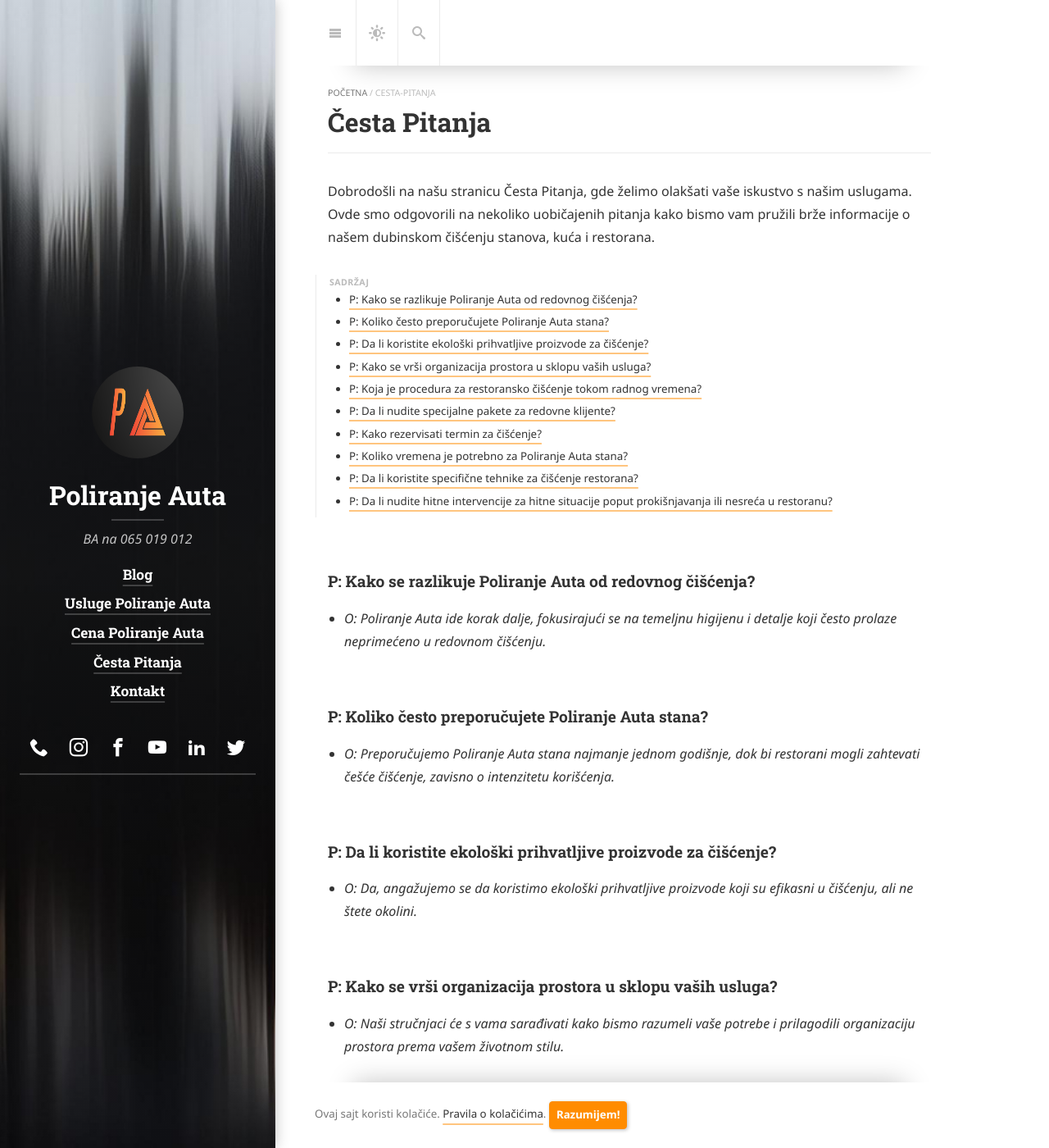
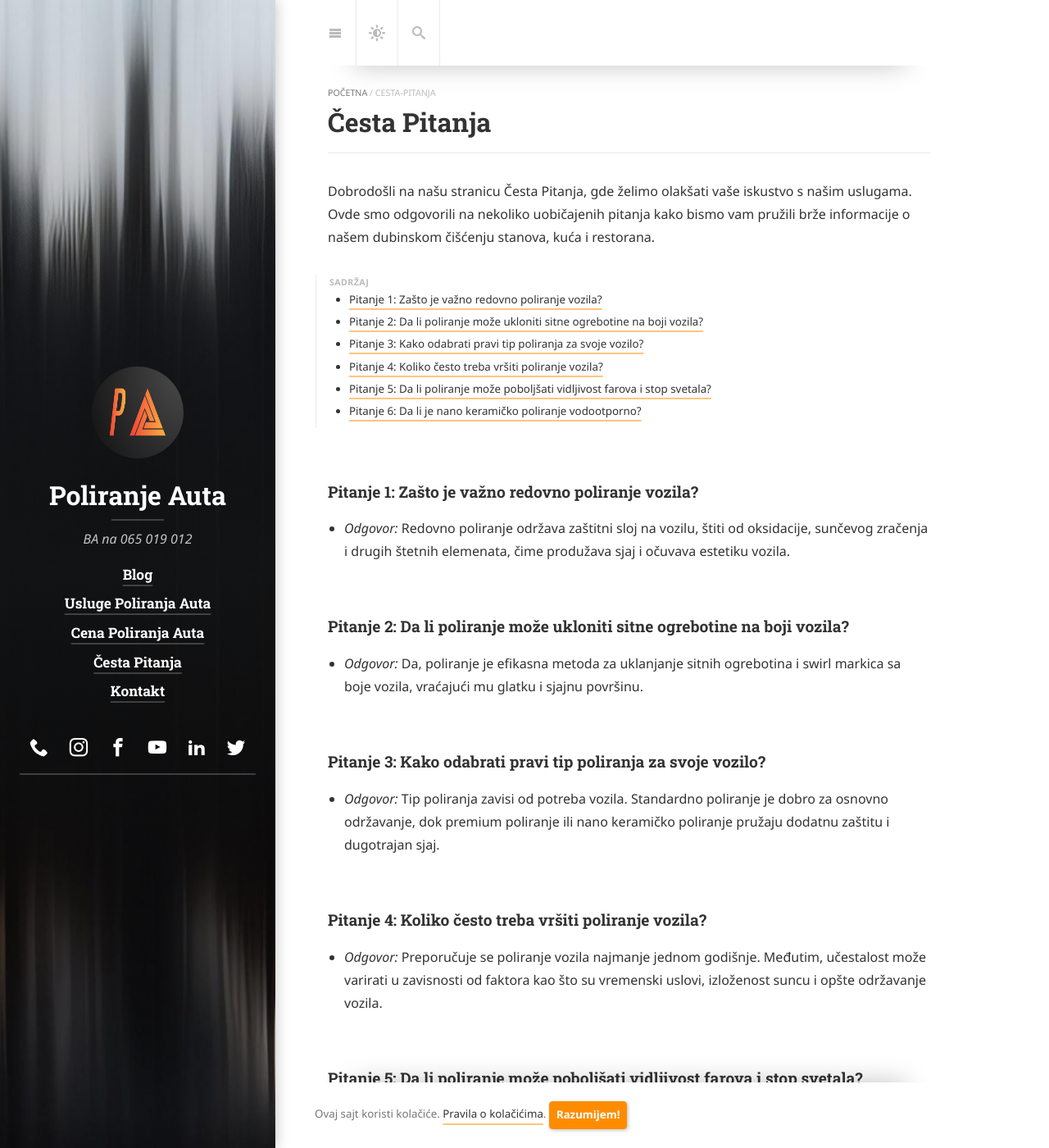
Before and after one commit to MilovanTomasevic/poa, a Jekyll site: the page built from cesta-pitanja/README.md, in a window 1280 px wide and 1400 px high. Shown: the whole window at 82% size. Built offline with Jekyll 4.4.1, drawn with Linux system fonts in a browser that asks for light colours; cached includes are drawn as plain includes; nearby versions of some CDN libraries; some web fonts are replaced; our own code applies the rules of GitHub Pages for plain Markdown files; library files that are not in the unit come from our copies; some of the changed text lies outside the part shown.

```diff
--- a/_config.yml
+++ b/_config.yml
@@ -51,11 +51,11 @@ author:
 menu:
   - title:             Blog
     url:               /blog/
-  - title:             Usluge Poliranje Auta
-    url:               /usluge-poliranje-auta/
+  - title:             Usluge Poliranja Auta
+    url:               /usluge-poliranja-auta/
   # - title:             Galerija
   #   url:               /galerija/
-  - title:             Cena Poliranje Auta
+  - title:             Cena Poliranja Auta
     url:               /cena-poliranja-auta/
   - title:             Česta Pitanja
     url:               /cesta-pitanja/
--- a/_data/authors.yml
+++ b/_data/authors.yml
@@ -8,8 +8,7 @@ author1:
   # Used at the bottom of each page and at the top of the `about` layout
   # Markdown enabled, can use multiple paragraphs (enabled by `|`)
   about:             |
-    [Poliranje Auta BA](/kontakt/) na [065 019 012](tel:+38765019012) i rezervišite svoj termin odmah! Profesionalna Higijena za Vaše Prostore u Prijedoru, Banjaluci, Sanskom Mostu i Novom Gradu!
-
+    Kontaktirajte [Poliranje Auta BA](/kontakt/) putem telefona na [065 019 012](tel:+38765019012) i rezervišite svoj termin odmah! Naša stručna usluga poliranja pruža besprekoran sjaj vašem vozilu, ističući njegovu ljepotu i pružajući mu dugotrajan sjaj. Profesionalna higijena vašeg vozila čeka vas u Prijedoru, Banjaluci, Sanskom Mostu i Novom Gradu. Odlučite se za vrhunsku njegu vozila i doživite transformaciju izgleda vašeg vozila uz Poliranje Auta BA! 🚗💫
 
   # This photo will be used in the about section
   picture:
--- /dev/null
+++ b/cena-poliranja-auta/README.md
@@ -0,0 +1,83 @@
+---
+title: Cena Poliranje Auta
+description: >
+  Cena Poliranje Auta - Poliranje Auta  Stanova, Kuća i Restorana
+hide_description: true
+permalink: /cena-poliranja-auta/
+---
+
+## Ponuda za Poliranje Auta  na PoliranjeAuta.BA
+
+<script src="https://cdn.lordicon.com/lordicon.js"></script>
+<div class="centered">
+<lord-icon
+    src="https://cdn.lordicon.com/liejnkif.json"
+    trigger="loop"
+    colors="primary:#FF8C00,secondary:#CCCCCC"
+    style="width:250px;height:250px">
+</lord-icon>
+</div>
+
+## Unaprijedite Sjaj Vašeg Vozila sa Našim Prilagođenim Poliranjem!
+
+Otkrijte ekskluzivne ponude poliranja vozila u Poliranje Auta BA, prilagođene da zadovolje sve vaše potrebe. Naša stručna usluga poliranja donosi besprekoran sjaj vašem vozilu, naglašavajući njegovu estetiku i održavajući dugotrajan sjaj.
+
+1. **Standardno Poliranje**
+   - *Opis:* Vanjsko poliranje koje pruža osnovno osvježenje izgleda vašeg vozila.
+   - *Cena (KM):* 300,00
+
+2. **Premium Poliranje**
+   - *Opis:* Detaljno poliranje koje ističe svaki detalj i pruža intenzivan sjaj.
+   - *Cena (KM):* 500,00
+
+3. **Poliranje s Zaštitnim Premazom**
+   - *Opis:* Nano keramičko poliranje koje pruža dugotrajan sjaj uz dodatnu zaštitu.
+   - *Cena (KM):* 700,00
+
+4. **Poliranje Farova**
+   - *Opis:* Osigurava bistrinu i sjaj farova za bolju vidljivost.
+   - *Cena (KM):* 40,00
+
+5. **Poliranje Stop Svjetala**
+   - *Opis:* Pruža sjaj i jasnoću stop svjetlima za povećanu sigurnost.
+   - *Cena (KM):* 30,00
+
+6. **Dubinsko Pranje (Opciono)**
+   - *Opis:* Dodatna usluga dubinskog pranja za potpunu revitalizaciju vozila.
+   - *Cena (KM):* 90,00
+
+Rezervišite svoj termin i doživite vrhunsku uslugu poliranja vozila koja će transformisati izgled vašeg vozila. Vaša vozila zaslužuju najbolje! 🚗💫
+
+<script src="https://cdn.lordicon.com/lordicon.js"></script>
+<div class="centered">
+<lord-icon
+    src="https://cdn.lordicon.com/lqadwfir.json"
+    trigger="loop"
+    colors="primary:#FF8C00,secondary:#CCCCCC"
+    style="width:250px;height:250px">
+</lord-icon>
+</div>
+
+## Cena Poliranje Auta
+
+
+| Ponuda             | Opis                              | Vrsta poliranja     | Cijena (KM)[^1] |
+|--------------------|-----------------------------------|---------------------|-----------------|
+| **1.**             | Standardno poliranje              | Vanjsko poliranje   | 300,00          |
+| **2.**             | Premium poliranje                 | Detaljno poliranje  | 500,00          |
+| **3.**             | Poliranje s zaštitnim premazom    | Nano keramičko      | 700,00          |
+| **4.**             | Poliranje farova                  | Farovi              | 40,00           |
+| **5.**             | Poliranje stop svjetala           | Stop svjetla        | 30,00           |
+| **6.**             | Dubinsko pranje                   | Pranje              | 90,00           |
+{:.scroll-table}
+
+<div class="centered">
+<lord-icon
+    src="https://cdn.lordicon.com/amuerqoc.json"
+    trigger="loop"
+    colors="primary:#FF8C00,secondary:#CCCCCC"
+    style="width:250px;height:250px">
+</lord-icon>
+</div>
+
+[^1]: **Napomena o Cenama i Terminima:** Ove cene su orijentacione i mogu se prilagoditi prema specifičnostima vašeg vozila i vašim posebnim zahtevima. Kontaktirajte nas putem telefona na [065 019 012](tel:+38765019012) kako biste dobili tačnu procenu za željene usluge poliranja vozila i rezervisali svoj termin. Naš tim je dostupan da vam pruži sve informacije koje su vam potrebne kako biste očuvali sjaj vašeg vozila. 🚗💫
--- a/cesta-pitanja/README.md
+++ b/cesta-pitanja/README.md
@@ -21,35 +21,24 @@ Dobrodošli na našu stranicu Česta Pitanja, gde želimo olakšati vaše iskust
 - Table of Contents
 {:toc}
 
-### P: Kako se razlikuje Poliranje Auta  od redovnog čišćenja?
-   - *O: Poliranje Auta  ide korak dalje, fokusirajući se na temeljnu higijenu i detalje koji često prolaze neprimećeno u redovnom čišćenju.*
+### Pitanje 1: Zašto je važno redovno poliranje vozila?
+- *Odgovor:* Redovno poliranje održava zaštitni sloj na vozilu, štiti od oksidacije, sunčevog zračenja i drugih štetnih elemenata, čime produžava sjaj i očuvava estetiku vozila.
 
-### P: Koliko često preporučujete Poliranje Auta  stana?
-   - *O: Preporučujemo Poliranje Auta  stana najmanje jednom godišnje, dok bi restorani mogli zahtevati češće čišćenje, zavisno o intenzitetu korišćenja.*
+### Pitanje 2: Da li poliranje može ukloniti sitne ogrebotine na boji vozila?
+- *Odgovor:* Da, poliranje je efikasna metoda za uklanjanje sitnih ogrebotina i swirl markica sa boje vozila, vraćajući mu glatku i sjajnu površinu.
 
-### P: Da li koristite ekološki prihvatljive proizvode za čišćenje?
-   - *O: Da, angažujemo se da koristimo ekološki prihvatljive proizvode koji su efikasni u čišćenju, ali ne štete okolini.*
+### Pitanje 3: Kako odabrati pravi tip poliranja za svoje vozilo?
+- *Odgovor:* Tip poliranja zavisi od potreba vozila. Standardno poliranje je dobro za osnovno održavanje, dok premium poliranje ili nano keramičko poliranje pružaju dodatnu zaštitu i dugotrajan sjaj.
 
-### P: Kako se vrši organizacija prostora u sklopu vaših usluga?
-   - *O: Naši stručnjaci će s vama sarađivati kako bismo razumeli vaše potrebe i prilagodili organizaciju prostora prema vašem životnom stilu.*
+### Pitanje 4: Koliko često treba vršiti poliranje vozila?
+- *Odgovor:* Preporučuje se poliranje vozila najmanje jednom godišnje. Međutim, učestalost može varirati u zavisnosti od faktora kao što su vremenski uslovi, izloženost suncu i opšte održavanje vozila.
 
-### P: Koja je procedura za restoransko čišćenje tokom radnog vremena?
-   - *O: Radimo sa restoranima da razvijemo plan čišćenja koji najmanje ometa poslovanje. Često obavljamo čišćenje van radnog vremena.*
+### Pitanje 5: Da li poliranje može poboljšati vidljivost farova i stop svetala?
+- *Odgovor:* Da, poliranje farova i stop svetala može poboljšati njihovu jasnoću i vidljivost, čime doprinosi većoj sigurnosti tokom noćne vožnje.
 
-### P: Da li nudite specijalne pakete za redovne klijente?
-   - *O: Da, imamo različite pakete i programa lojalnosti za redovne klijente kako bismo im omogućili povoljnosti i dodatne usluge. Pogledajte našu stranicu sa cenama.*
+### Pitanje 6: Da li je nano keramičko poliranje vodootporno?
+- *Odgovor:* Da, nano keramičko poliranje stvara vodootporni sloj na površini vozila, štiteći ga od vode, prljavštine i drugih štetnih uticaja.
 
-### P: Kako rezervisati termin za čišćenje?
-   - *O: Rezervaciju možete obaviti putem našeg sajta, telefonom ili direktnim posetom našem sedištu.*
-
-### P: Koliko vremena je potrebno za Poliranje Auta  stana?
-   - *O: Vreme zavisi od veličine stana i opsega čišćenja. Procena se daje prilikom dogovora o terminu.*
-
-### P: Da li koristite specifične tehnike za čišćenje restorana?
-   - *O: Da, koristimo specifične tehnike prilagođene restoranima, uključujući dezinfekciju kuhinjskih površina, toaleta i prostora za goste.*
-
-### P: Da li nudite hitne intervencije za hitne situacije poput prokišnjavanja ili nesreća u restoranu?
-   - *O: Da, imamo timove spremne za hitne intervencije kako bismo rešili nepredviđene situacije u najkraćem mogućem roku.*
 
 <div class="centered">
 <lord-icon
@@ -59,3 +48,5 @@ Dobrodošli na našu stranicu Česta Pitanja, gde želimo olakšati vaše iskust
     style="width:250px;height:250px">
 </lord-icon>
 </div>
+
+Imate li još pitanja? Slobodno nas kontaktirajte na [065 019 012](tel:+38765019012) kako bismo vam pružili dodatne informacije o našim uslugama poliranja vozila. 🚗💫
```
Also changed, not shown: _data/resume.yml (+25 -38 lines), cena-poliranje-auta/README.md (deleted, +0 -69 lines), index.md (+51 -50 lines), kontakt/README.md (+2 -2 lines), usluge-poliranja-auta.md (renamed from usluge-poliranje-auta.md).
